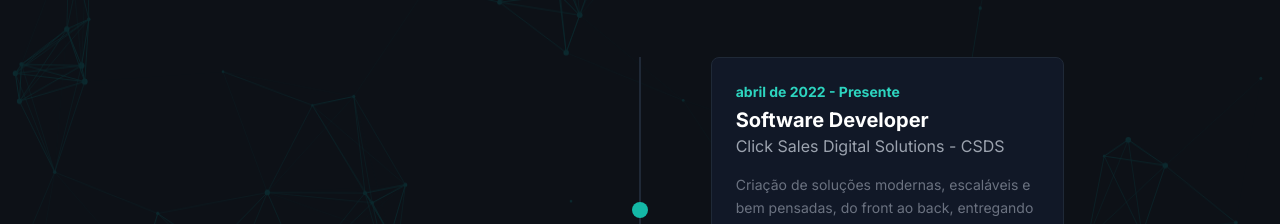
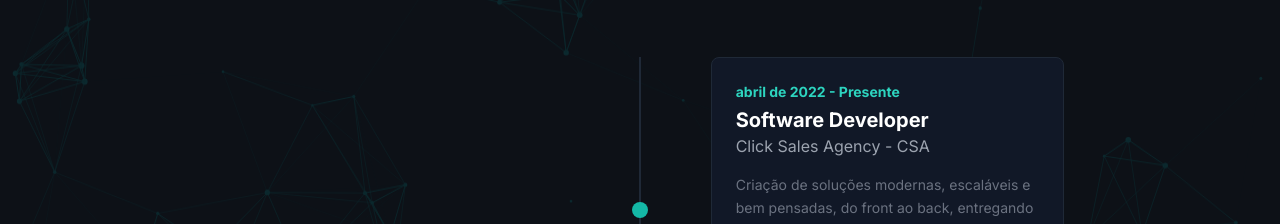
Before and after one commit to iamlucasbr/portfolio-final, a Next.js app: page / in a window 1280 px wide. Shown: the part 2440-2664 px from the top of the page. Built offline with nearby package versions, Linux system fonts and the light colour scheme.

Commit message:
att de arquivos + text

```diff
--- a/app/layout.tsx
+++ b/app/layout.tsx
@@ -1,4 +1,3 @@
-// app/layout.tsx
 import type { Metadata } from 'next';
 import { Inter } from 'next/font/google';
 import './globals.css';
--- a/app/page.tsx
+++ b/app/page.tsx
@@ -1,4 +1,3 @@
-// app/page.tsx
 import Header from '@/components/Header';
 import Hero from '@/components/Hero';
 import About from '@/components/About';
--- a/components/Education.tsx
+++ b/components/Education.tsx
@@ -1,8 +1,7 @@
-// components/Education.tsx
 "use client";
 import { motion } from 'framer-motion';
 import Link from 'next/link';
-import ParticleBackground from './ParticleBackground'; // Importando o componente da animação
+import ParticleBackground from './ParticleBackground';
 
 const educationHistory = [
   {
--- a/components/Experience.tsx
+++ b/components/Experience.tsx
@@ -1,11 +1,10 @@
-// components/Experience.tsx
 "use client";
 import { motion } from 'framer-motion';
-import ParticleBackground from './ParticleBackground'; // Importando o componente da animação
+import ParticleBackground from './ParticleBackground';
 
 const experiences = [
   {
-    company: "Click Sales Digital Solutions - CSDS",
+    company: "Click Sales Agency - CSA",
     role: "Software Developer",
     date: "abril de 2022 - Presente",
     technologies: ["ReactJS", "NextJS", "Node.js", "PHP", "Laravel", "React Native"],
--- a/components/ParticleBackground.tsx
+++ b/components/ParticleBackground.tsx
@@ -1,4 +1,3 @@
-// components/ParticleBackground.tsx
 "use client";
 import React, { useRef, useEffect } from 'react';
 
@@ -46,7 +45,7 @@ const ParticleBackground = () => {
       }
 
       update() {
-        // == CORRIGIR O BUG NAO ESQUECER!!
+
         // Verificando se o canvas existe ANTES de tentar acessar as propriedades
         if (!canvas) return;
 
--- a/components/Skills.tsx
+++ b/components/Skills.tsx
@@ -1,9 +1,8 @@
-// components/Skills.tsx
 "use client";
 import { motion } from 'framer-motion';
-import ParticleBackground from './ParticleBackground'; // Importando o componente da animação
+import ParticleBackground from './ParticleBackground';
 
-// Importando os ícones OFICIAIS da biblioteca react-icons
+
 import { FaReact, FaNodeJs, FaPhp, FaLaravel } from "react-icons/fa";
 import { TbBrandNextjs, TbBrandReactNative } from "react-icons/tb";
 
```
